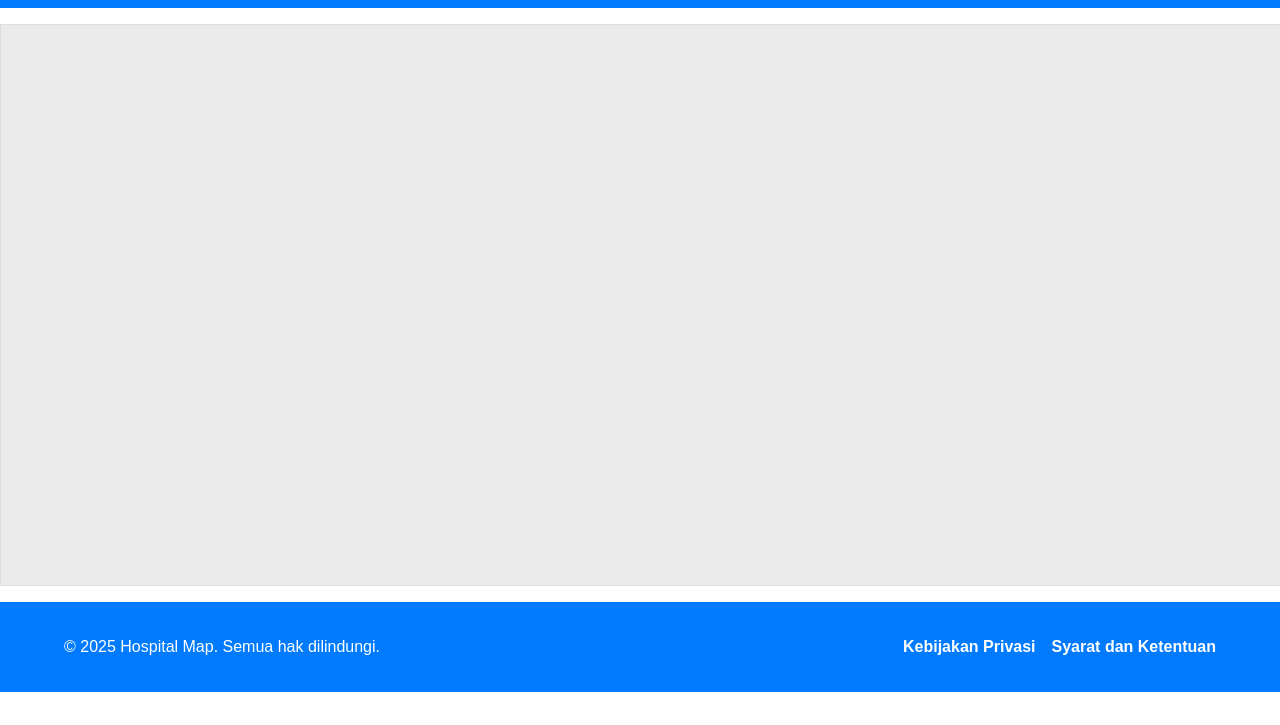
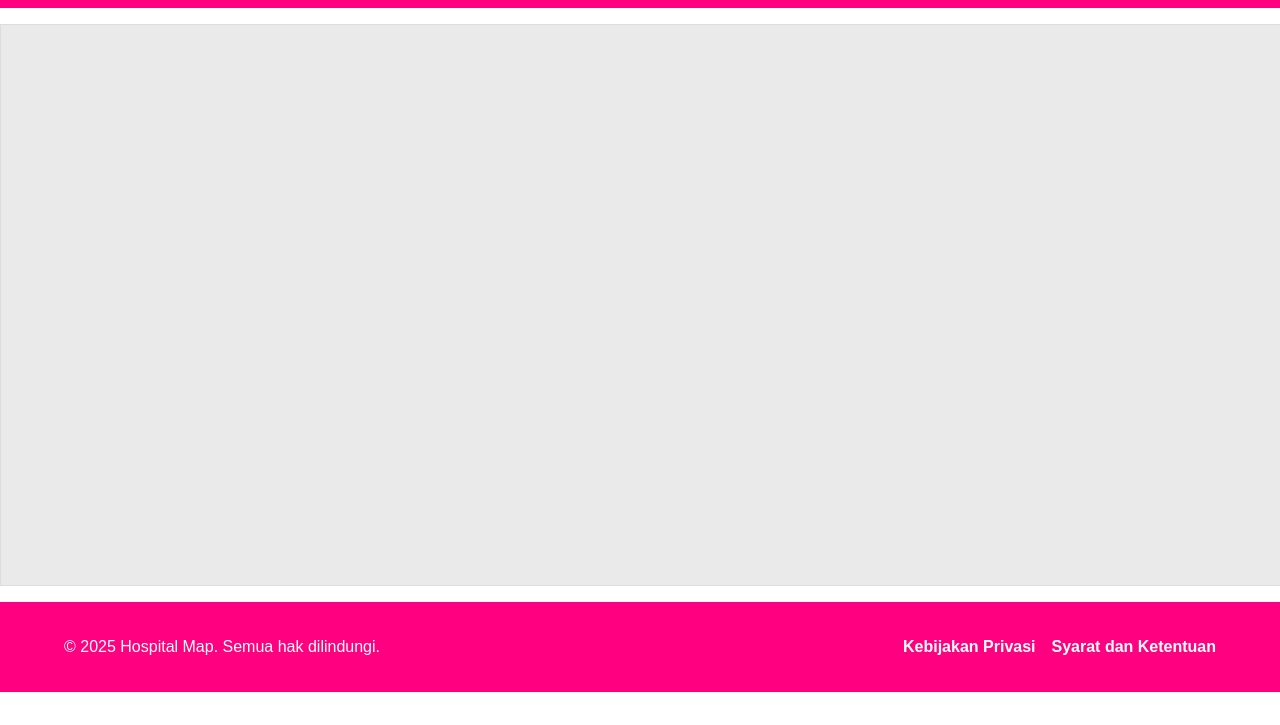
Before and after one commit to RuthDianaPurnamasari/TUGASGIS11, a plain HTML site: page index.html in a window 1280 px wide. Shown: the part 75-800 px from the top of the page. Drawn offline with nearby package versions, Linux system fonts and the light colour scheme; some packages are replaced by stand-ins of ours; a script that the page names is missing.

Commit message:
Update header and footer background color to enhance visual design

```diff
--- a/style.css
+++ b/style.css
@@ -7,7 +7,7 @@ body {
 }
 
 header, footer {
-  background-color: #007bff;
+  background-color: #ff0080;
   color: #fff;
   padding: 1rem 0;
 }
```
